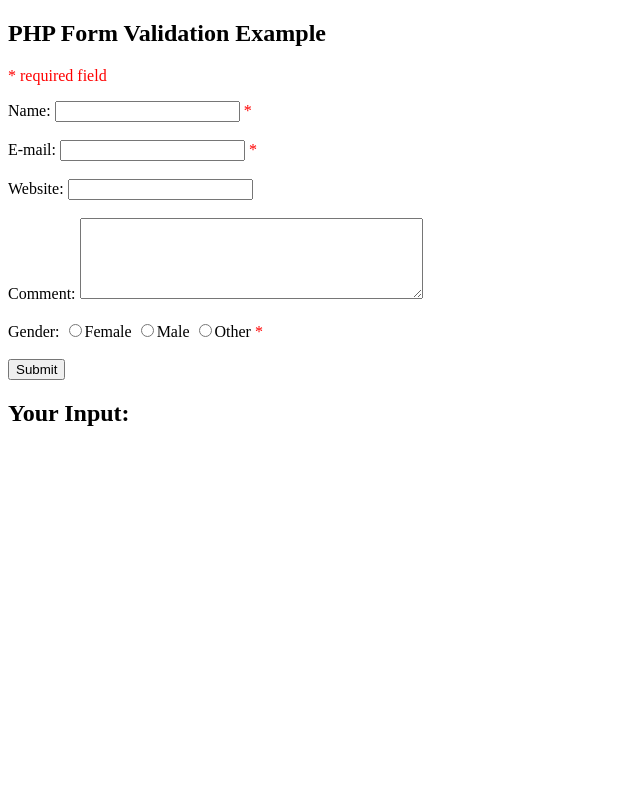
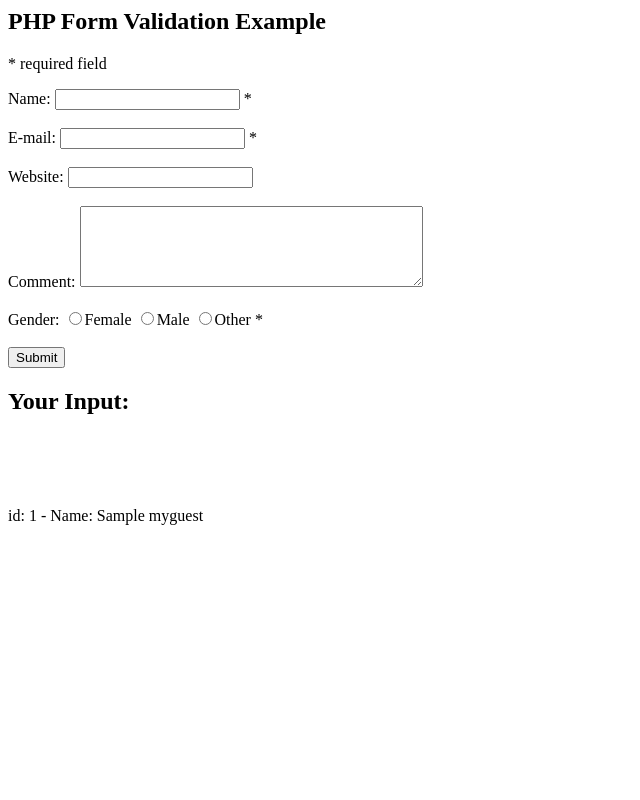
Before and after one commit to RicMem/LAB2, a PHP site: page / in a window 1280 px wide. Shown: the whole page, without its empty margins (0-640 px from the left). Run offline with PHP 8.4, Linux system fonts and the light colour scheme; tables that the repository leaves empty or names only in its code hold one stand-in row (values such as "Sample post").

Commit message:
Update index.php

```diff
--- a/week9/index.php
+++ b/week9/index.php
@@ -1,17 +1,3 @@
-<!DOCTYPE HTML>
-	<html>
-	<head>
-	<style>
-	.error {color: #FF0000;}
-	</style>
-	</head>
-	<body>
-
-
-
-
-
-
 <?php
 	// define variables and set to empty values
 	$nameErr = $emailErr = $genderErr = $websiteErr = "";
@@ -24,10 +10,11 @@
 	  } else {
 	    $name = test_input($_POST["name"]);
 	    // check if name only contains letters and whitespace
-	    if (!preg_match("/^[a-zA-Z-' ]*$/",$name)) {
+	    if (!preg_match("/^[a-zA-Z-' ]$/",$name)) {
 	      $nameErr = "Only letters and white space allowed";
 	    }
 	  }
+
 
 	  if (empty($_POST["email"])) {
 	    $emailErr = "Email is required";
@@ -39,17 +26,16 @@
 	    }
 	  }
 
+
 	  if (empty($_POST["website"])) {
 	    $website = "";
 	  } else {
 	    $website = test_input($_POST["website"]);
-	    // check if URL address syntax is valid
-	    if (!preg_match("/\b(?:(?:https?|ftp):\/\/|www\.)[-a-z0-9+&@#\/%?=~_|!:,.;]*[-a-z0-9+&@#\/%=~_|]/i",$website)) {
+	    // check if URL address syntax is valid (this regular expression also allows dashes in the URL)
+	    if (!pregmatch("/\b(?:(?:https?|ftp)://|www.)[-a-z0-9+&@#/%?=~|!:,.;][-a-z0-9+&@#/%=~_|]/i",$website)) {
 	      $websiteErr = "Invalid URL";
 	    }
 	  }
-
-
 	if (empty($_POST["comment"])) {
 	    $comment = "";
 	  } else {
@@ -72,24 +58,26 @@
 	  return $data;
 	}
 	?>
+
+
 	<h2>PHP Form Validation Example</h2>
 	<p><span class="error">* required field</span></p>
 	<form method="post" action="<?php echo htmlspecialchars($_SERVER["PHP_SELF"]);?>">
-	  Name: <input type="text" name="name">
+	  Name: <input type="text" name="name" value="<?php echo $name;?>">
 	  <span class="error">* <?php echo $nameErr;?></span>
 	  <br><br>
-	  E-mail: <input type="text" name="email">
+	  E-mail: <input type="text" name="email" value="<?php echo $email;?>">
 	  <span class="error">* <?php echo $emailErr;?></span>
 	  <br><br>
-	  Website: <input type="text" name="website">
+	  Website: <input type="text" name="website" value="<?php echo $website;?>">
 	  <span class="error"><?php echo $websiteErr;?></span>
 	  <br><br>
-	  Comment: <textarea name="comment" rows="5" cols="40"></textarea>
+	  Comment: <textarea name="comment" rows="5" cols="40"><?php echo $comment;?></textarea>
 	  <br><br>
 	  Gender:
-	  <input type="radio" name="gender" value="female">Female
-	  <input type="radio" name="gender" value="male">Male
-	  <input type="radio" name="gender" value="other">Other
+	  <input type="radio" name="gender" <?php if (isset($gender) && $gender=="female") echo "checked";?> value="female">Female
+	  <input type="radio" name="gender" <?php if (isset($gender) && $gender=="male") echo "checked";?> value="male">Male
+	  <input type="radio" name="gender" <?php if (isset($gender) && $gender=="other") echo "checked";?> value="other">Other
 	  <span class="error">* <?php echo $genderErr;?></span>
 	  <br><br>
 	  <input type="submit" name="submit" value="Submit">
@@ -111,12 +99,39 @@
 
 
 	<?php
+	if ($_SERVER["REQUEST_METHOD"] == "POST")
+	{
+	        $servername = "192.168.150.213";
+	        $username = "webprogss211";
+	        $password = "fancyR!ce36";
+	        $dbname = "webprogss211";
 
 
-	if ($_SERVER["REQUEST_METHOD"] == "POST")
-	{
+	// Create connection
+	$conn = new mysqli($servername, $username, $password, $dbname);
+	// Check connection
+	if ($conn->connect_error) {
+	  die("Connection failed: " . $conn->connect_error);
+	}
 
 
+	$sql = "INSERT INTO nlbalois_myguests ( name, email, website, comment, gender)
+	VALUES ('$name', '$email', '$website', '$comment', '$gender')";
+
+
+	if ($conn->query($sql) === TRUE) {
+	  echo "New record created successfully";
+	} else {
+	  echo "Error: " . $sql . "<br>" . $conn->error;
+	}
+	$conn->close();
+	}
+
+
+	?>
+
+
+	<?php
 	   $servername = "192.168.150.213";
 	        $username = "webprogss211";
 	        $password = "fancyR!ce36";
@@ -127,29 +142,23 @@
 
 	// Create connection
 	$conn = new mysqli($servername, $username, $password, $dbname);
-
 	// Check connection
 	if ($conn->connect_error) {
 	  die("Connection failed: " . $conn->connect_error);
 	}
 
 
-		$sql = "INSERT INTO MyGuests (firstname, lastname, email)
-		VALUES ('$name', ' ', '$email')";
+	$sql = "SELECT id, name FROM nlbalois_myguests";
+	$result = $conn->query($sql);
 
 
-		if ($conn->query($sql) === TRUE) {
-		echo "New record created successfully";
+	if ($result->num_rows > 0) {
+	  // output data of each row
+	  while($row = $result->fetch_assoc()) {
+	    echo "id: " . $row["id"]. " - Name: " . $row["name"]. "<br>";
+	  }
 	} else {
-		echo "Error: " . $sql . "<br>" . $conn->error;
+	  echo "0 results";
 	}
-
-
 	$conn->close();
-
-	}
 	?>
-
-
-	</body>
-	</html>
```
Lines whose indentation alone changed are shown as unchanged.
